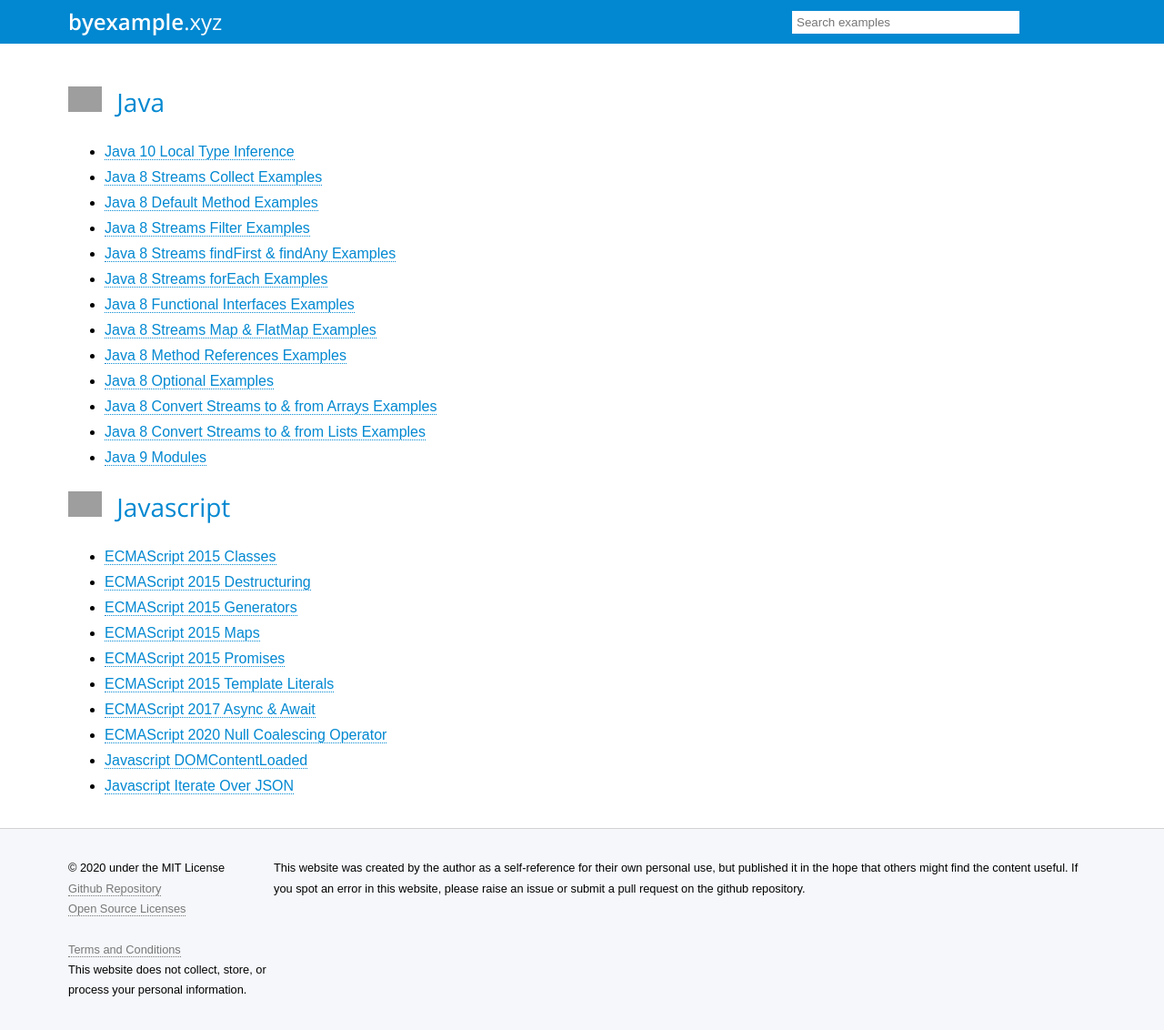
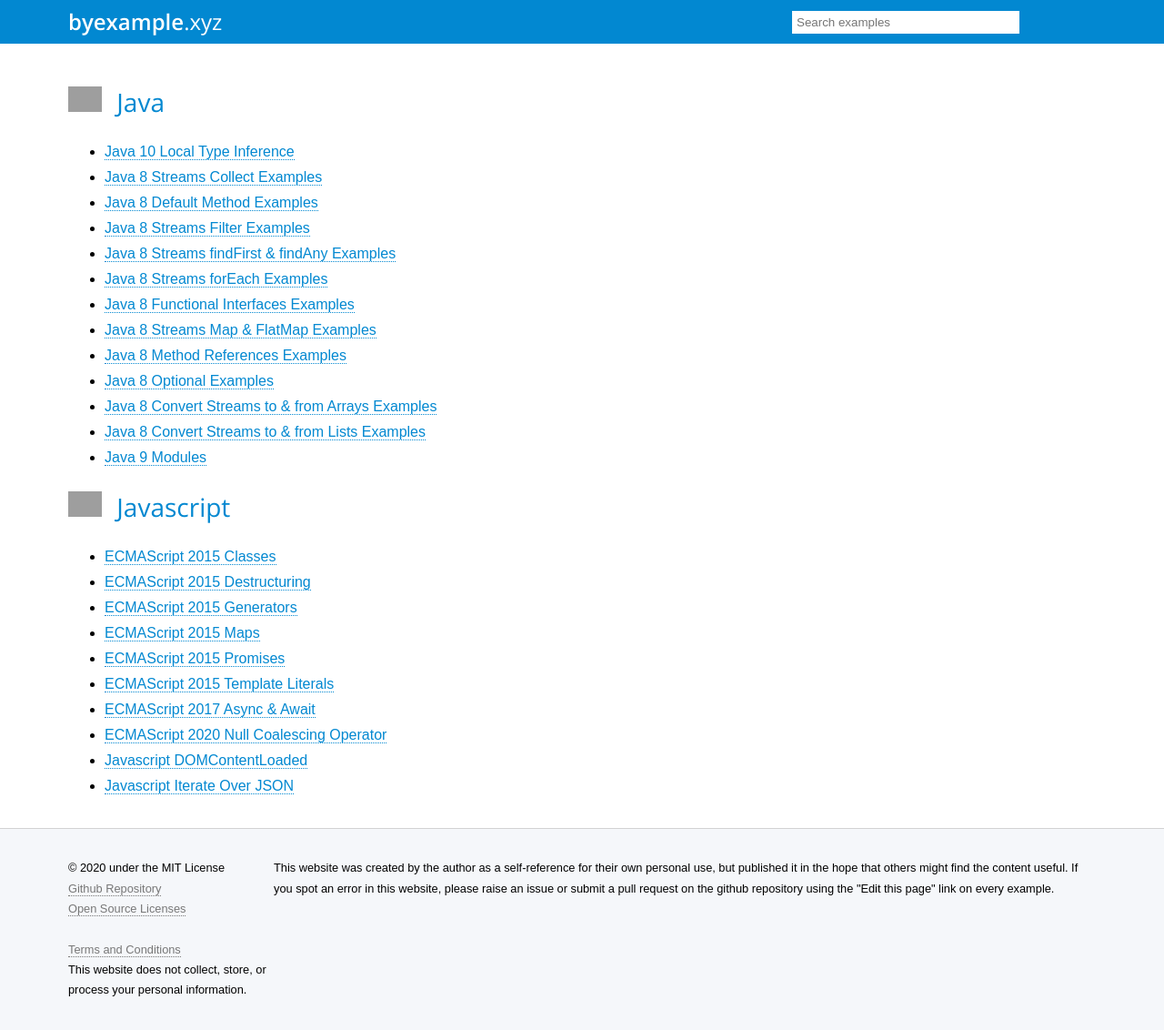
Before and after one commit to matt1/byexample.xyz, a Jekyll site: the page built from index.md, in a window 1280 px wide and 1132 px high. Shown: the whole window at 91% size. Built offline with Jekyll 4.4.1, drawn with Linux system fonts in a browser that asks for light colours; grey boxes are pictures that could not be loaded.

Commit message:
Update footer.html

```diff
--- a/_includes/footer.html
+++ b/_includes/footer.html
@@ -12,7 +12,7 @@
             This website was created by the author as a self-reference for their own
             personal use, but published it in the hope that others might find the
             content useful. If you spot an error in this website, please raise an issue or submit a pull request on
-            the github repository.
+            the github repository using the "Edit this page" link on every example.
           </div>
       </section>
     </div>
```
